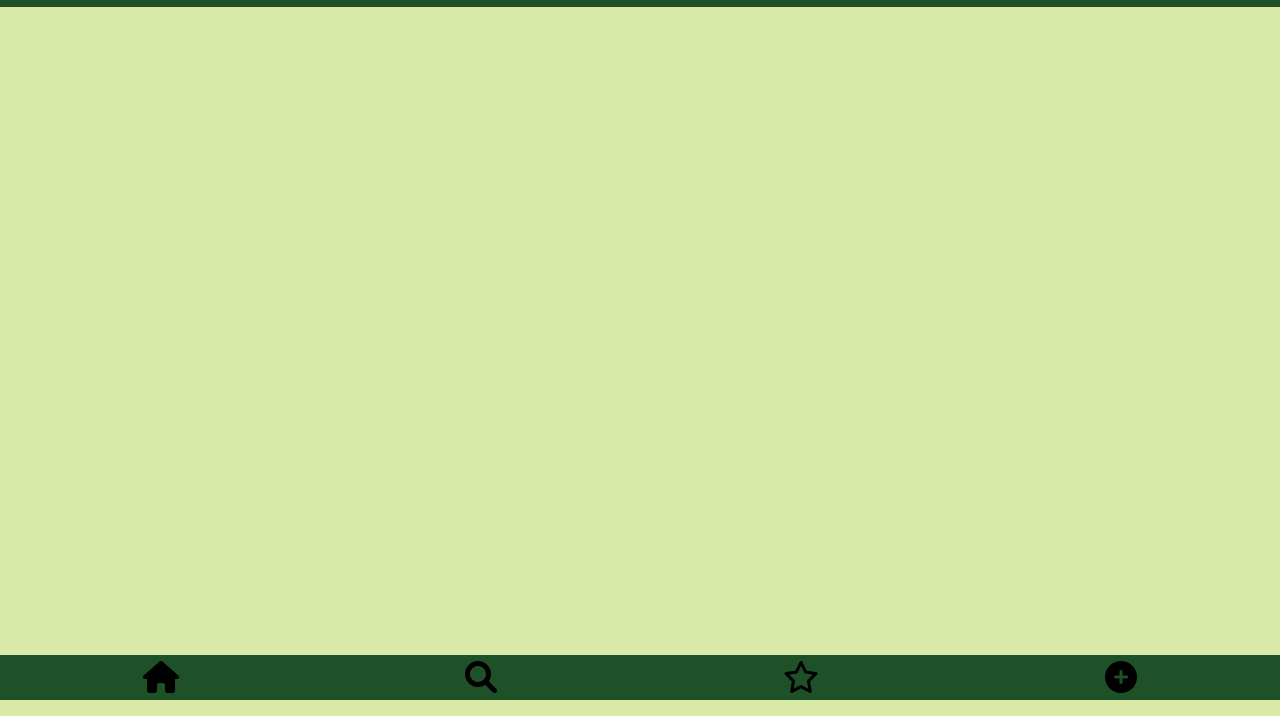
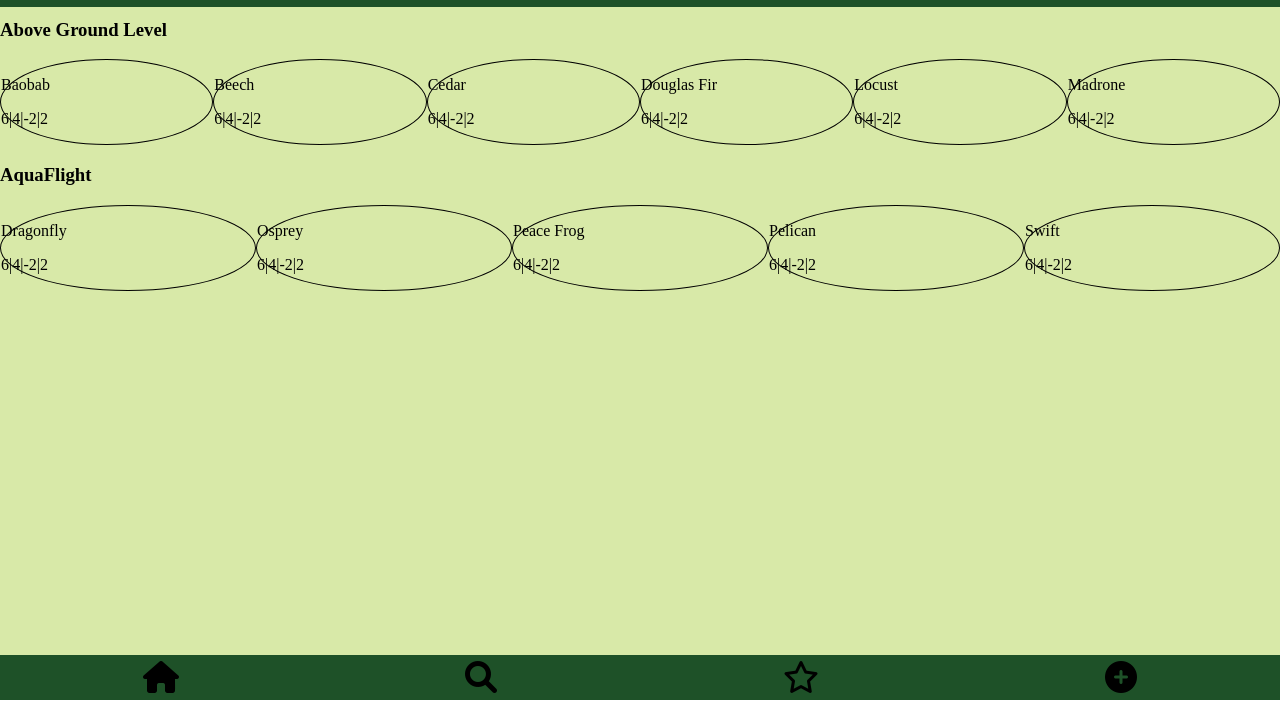
Before and after one commit to marshall-vogt/ajax-project, a website: page index.html in a window 1280 px wide. Both pictures are taken after a click on the button "Build My Bag". Shown: the part 100-816 px from the top of the page. Drawn offline with Linux system fonts and the light colour scheme.

Commit message:
Added dummy elements in HTML

```diff
--- a/css/layout.css
+++ b/css/layout.css
@@ -38,3 +38,11 @@
   left: 50%;
   transform: translate(-50%, -50%);
 }
+
+.discs {
+  padding-top: 100px;
+}
+
+.discs-row {
+  display: flex;
+}
--- a/css/styles.css
+++ b/css/styles.css
@@ -56,3 +56,9 @@
 .home-page-button:focus {
   background-color: #b15718;
 }
+
+.disc {
+  border: 1px solid;
+  width: 30%;
+  border-radius: 50%;
+}
--- a/index.html
+++ b/index.html
@@ -31,7 +31,60 @@
     </div>
     <div class="search-page hidden" data-view="search-page">
       <div class="discs">
-        <p>hello</p>
+        <div class="brand-row">
+          <h3>Above Ground Level</h3>
+        </div>
+        <div class="discs-row">
+          <div class="disc">
+            <p>Baobab</p>
+            <p>6|4|-2|2</p>
+          </div>
+          <div class="disc">
+            <p>Beech</p>
+            <p>6|4|-2|2</p>
+          </div>
+          <div class="disc">
+            <p>Cedar</p>
+            <p>6|4|-2|2</p>
+          </div>
+          <div class="disc">
+            <p>Douglas Fir</p>
+            <p>6|4|-2|2</p>
+          </div>
+          <div class="disc">
+            <p>Locust</p>
+            <p>6|4|-2|2</p>
+          </div>
+          <div class="disc">
+            <p>Madrone</p>
+            <p>6|4|-2|2</p>
+          </div>
+        </div>
+        <div class="brand-row">
+          <h3>AquaFlight</h3>
+        </div>
+        <div class="discs-row">
+          <div class="disc">
+            <p>Dragonfly</p>
+            <p>6|4|-2|2</p>
+          </div>
+          <div class="disc">
+            <p>Osprey</p>
+            <p>6|4|-2|2</p>
+          </div>
+          <div class="disc">
+            <p>Peace Frog</p>
+            <p>6|4|-2|2</p>
+          </div>
+          <div class="disc">
+            <p>Pelican</p>
+            <p>6|4|-2|2</p>
+          </div>
+          <div class="disc">
+            <p>Swift</p>
+            <p>6|4|-2|2</p>
+          </div>
+        </div>
       </div>
       <div class="navbar">
         <i class="fa-solid fa-house fa-2xl"></i>
```
